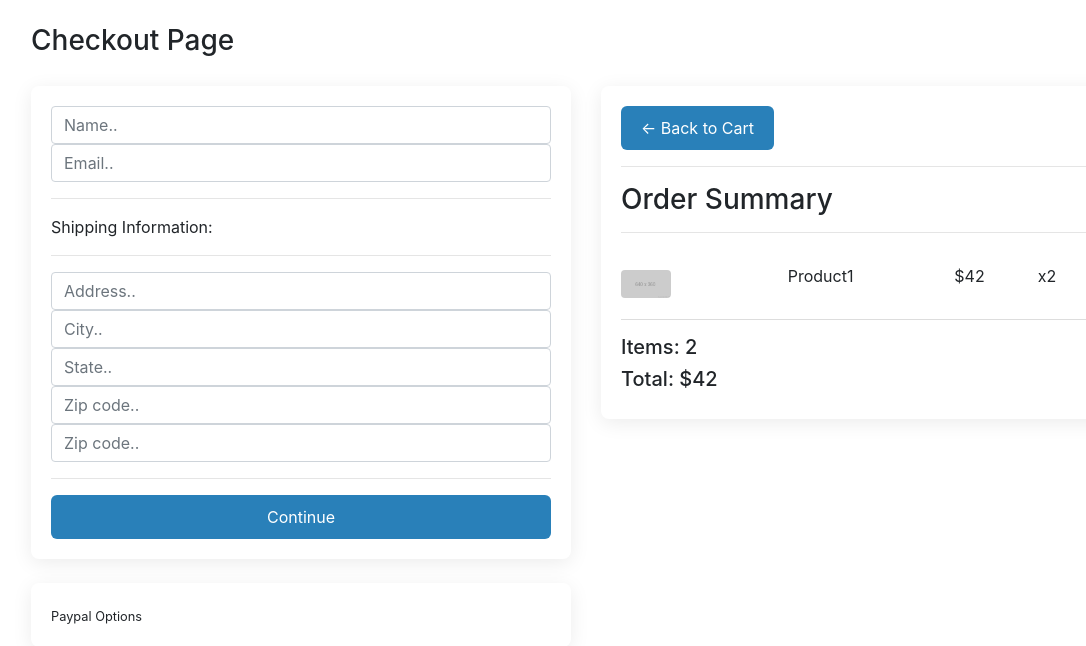
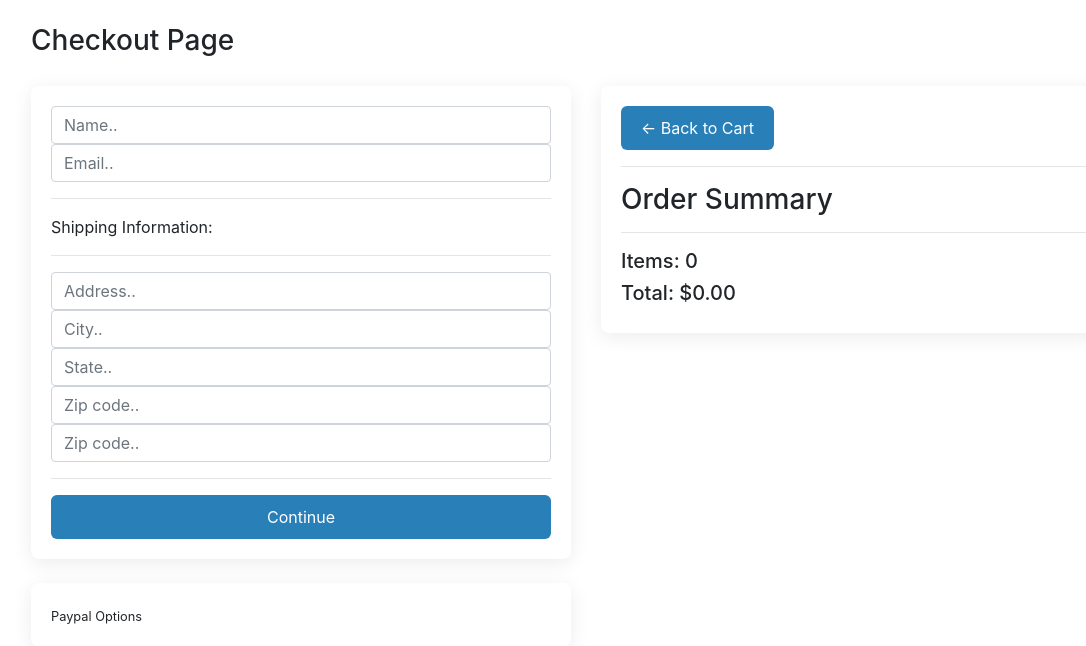
Before and after one commit to yogeshSyogi/Django_repository, a Django app: page /checkout/ in a window 1280 px wide. Shown: the part 60-706 px from the top of the page, without its empty margins (54-1140 px from the left). Run offline with Django 4.2, Linux system fonts and the light colour scheme; some libraries are stand-ins or nearby versions.

Commit message:
Handled the cart and checkout functionality with dynamic rendering of the quantity, price of the items.

```diff
--- a/ecommerce/store/views.py
+++ b/ecommerce/store/views.py
@@ -9,9 +9,22 @@ def store(request):
     return render(request, 'store/store.html',context)
 
 def cart(request):
-    context = {}
+    if request.user.is_authenticated:
+        customer = request.user.customer
+        order, created = Order.objects.get_or_create(customer = customer, complete = False)
+        items = order.orderitem_set.all()
+    else:
+        items = []
+    context = {"items":items, 'order':order}
     return render(request, 'store/cart.html',context)
 
 def checkout(request):
-    context = {}
+    if request.user.is_authenticated:
+        customer = request.user.customer
+        order, created = Order.objects.get_or_create(customer = customer, complete = False)
+        items = order.orderitem_set.all()
+    else:
+        items = []
+        order = {'get_cart_total':0, 'get_cart_items':0}
+    context = {"items":items, 'order':order}
     return render(request, 'store/checkout.html',context)
--- a/ecommerce/templates/store/checkout.html
+++ b/ecommerce/templates/store/checkout.html
@@ -54,14 +54,16 @@
 				<hr>
 				<h3>Order Summary</h3>
 				<hr>
+				{% for item in items %}
 				<div class="cart-row">
-					<div style="flex:2"><img class="row-image" src="{% static 'images/placeholder.png'%}"></div>
-					<div style="flex:2"><p>Product1</p></div>
-					<div style="flex:1"><p>$42</p></div>
-					<div style="flex:1"><p>x2 </p></div>
+					<div style="flex:2"><img class="row-image" src="{{item.product.imageURL}}"></div>
+					<div style="flex:2"><p>{{item.product.name}}</p></div>
+					<div style="flex:1"><p>${{item.product.price|floatformat:2}}</p></div>
+					<div style="flex:1"><p>{{item.quantity}}</p></div>
 				</div>
-				<h5>Items:   2</h5>
-				<h5>Total:   $42</h5>
+				{% endfor %}
+				<h5>Items:  {{order.get_cart_items}} </h5>
+				<h5>Total:  ${{order.get_cart_total|floatformat:2}}</h5>
 			</div>
 		</div>
 	</div>
--- a/ecommerce/templates/store/store.html
+++ b/ecommerce/templates/store/store.html
@@ -12,7 +12,7 @@
                     <hr>
                     <button class="btn btn-outline-secondary add-btn update-cart">Add to Cart</button>
                     <a class="btn btn-outline-success" href="#">View</a>
-                    <h4 style="display: inline-block; float : right"><strong>${{product.price}}</strong></h4>
+                    <h6 style="display: inline-block; float : right"><strong>${{product.price}}</strong></h6>
 
                 </div>
             </div>
```
Also changed, not shown: ecommerce/store/models.py (+18 -1 lines), ecommerce/templates/store/cart.html (+9 -9 lines), ecommerce/db.sqlite3.
